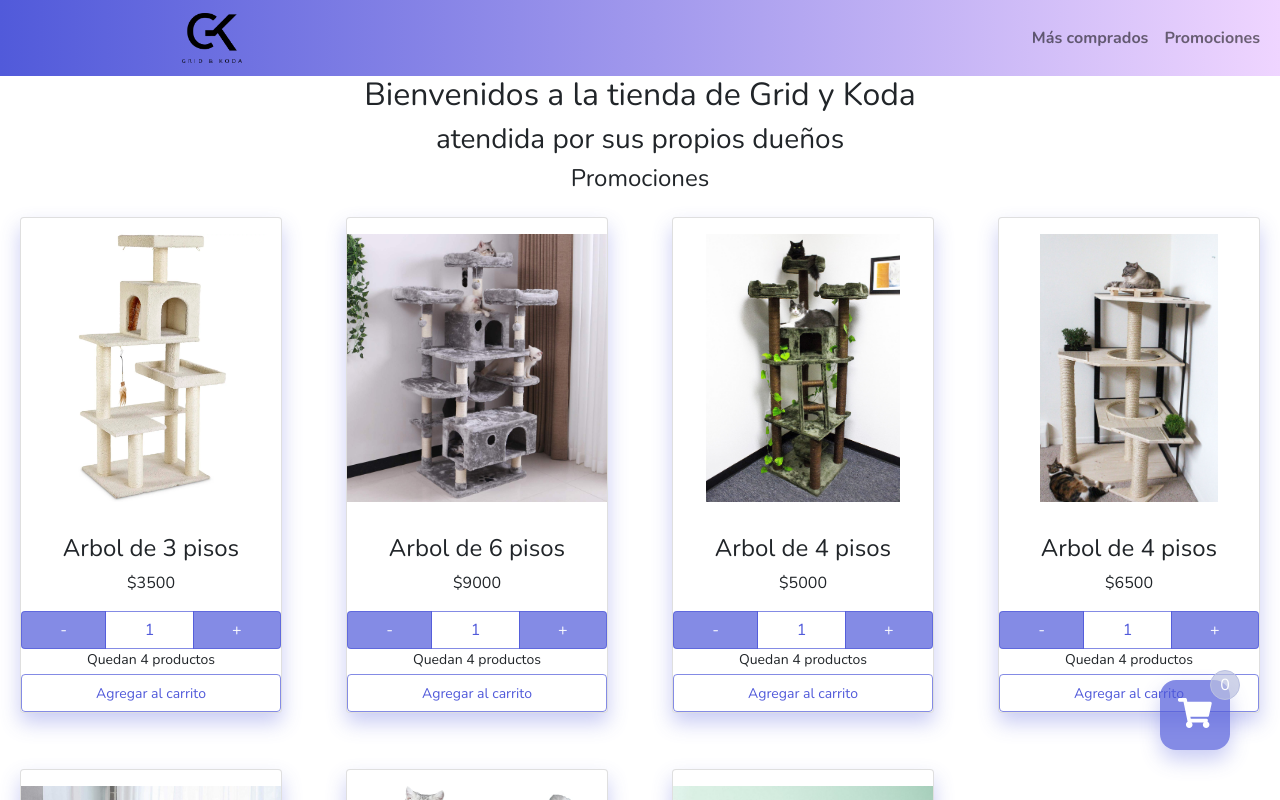
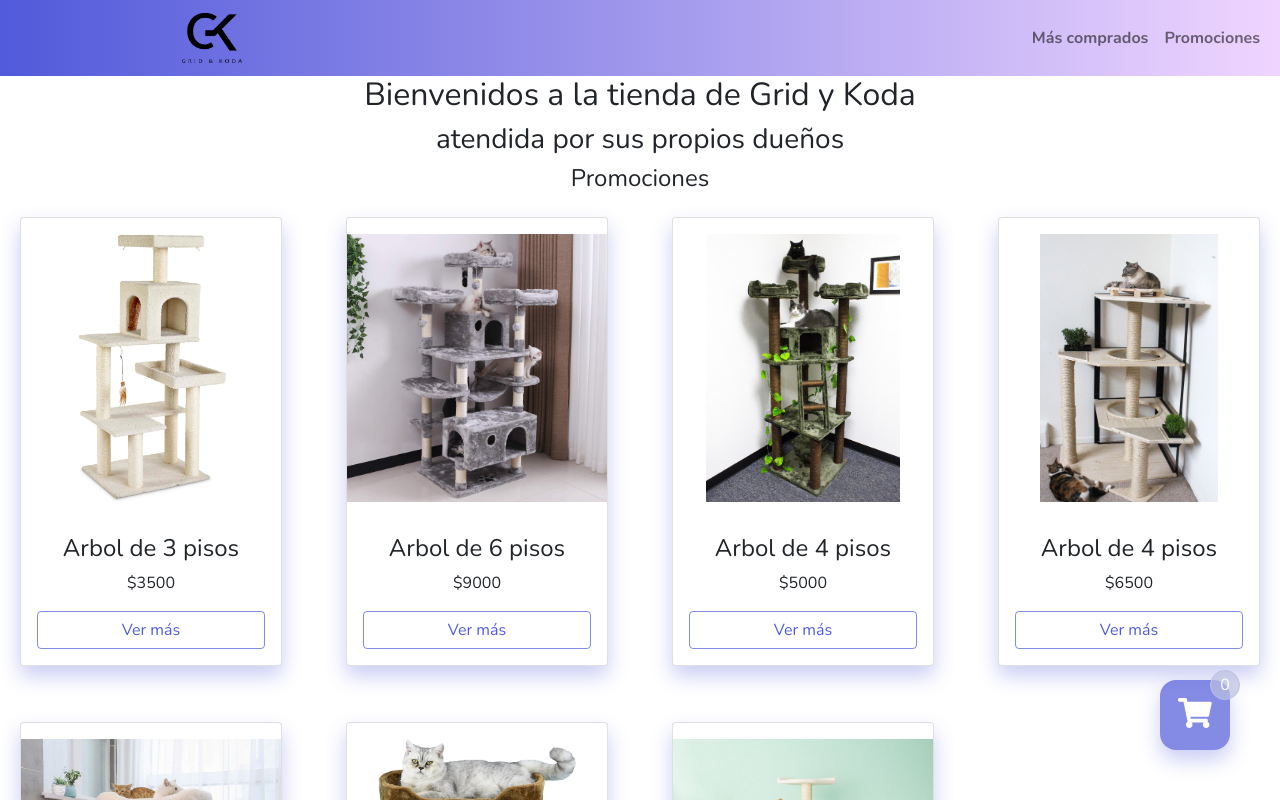
Before and after one commit to coderusuario-edu/gridkoda, a React (Create React App) app: page / in a window 1280 px wide. Shown: the top 800 px of the page. Built offline with nearby package versions, Linux system fonts and the light colour scheme.

Commit message:
Agregar el botón de dirección a ItemDetailContainer

```diff
--- a/src/components/Item.jsx
+++ b/src/components/Item.jsx
@@ -1,10 +1,10 @@
 import React from "react";
-import ItemCount from "./ItemCount";
+import { Link } from "react-router-dom";
 
-const Item = ({ nombre, descripcion, precio, imagen }) => {
+const Item = ({ id, nombre, descripcion, precio, imagen }) => {
     return (
         <div className="col p-3">
-            <div className="card h-100 mx-3">
+            <div className="card h-100 mx-3 hov">
                 <div className="card-img">
                     <img
                         className="card-img-top p-3"
@@ -16,7 +16,12 @@ const Item = ({ nombre, descripcion, precio, imagen }) => {
                     <h4 className="card-title">{nombre}</h4>
                     <p className="card-text">${precio}</p>
                 </div>
-                <ItemCount stock={5} initial={1} />
+                <Link
+                    to={`/item/${id}`}
+                    className="btn btn-outline-bk mx-3 mb-3"
+                >
+                    Ver más
+                </Link>
             </div>
         </div>
     );
```
